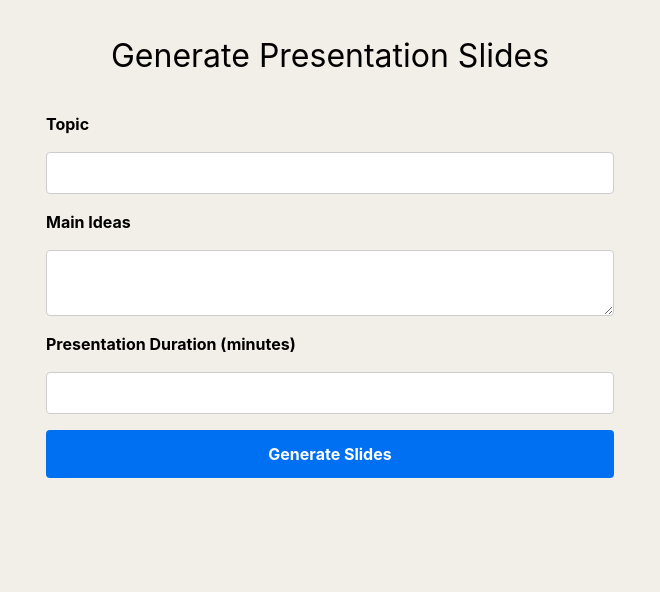
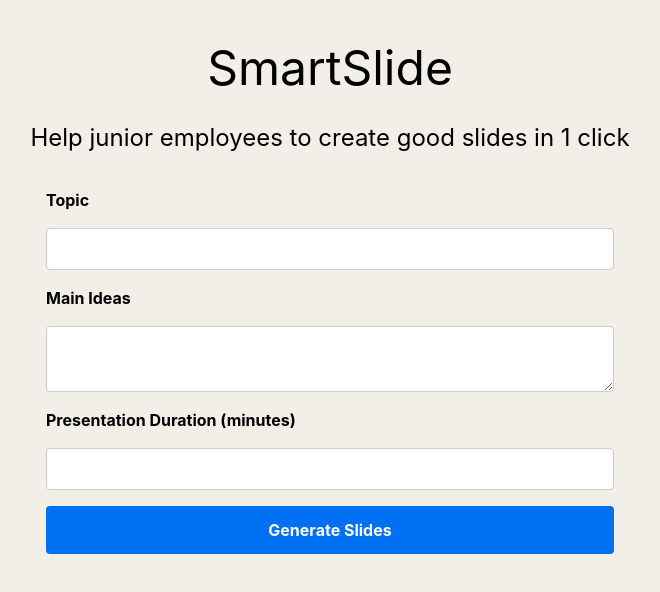
Before and after one commit to haomaaax/smartslide-webapp, a Next.js app: page / in a window 1280 px wide. Shown: the top 592 px of the page, without its empty margins (310-970 px from the left). Built offline with nearby package versions, Linux system fonts and the light colour scheme.

Commit message:
update: title and subtitle

```diff
--- a/pages/index.tsx
+++ b/pages/index.tsx
@@ -37,7 +37,8 @@ const HomePage = () => {
 
   return (
     <div className="container">
-      <h1>Generate Presentation Slides</h1>
+      <h1>SmartSlide</h1>
+      <h3>Help junior employees to create good slides in 1 click</h3>
       <PresentationForm onSubmit={handleFormSubmit} />
       {slides.length > 0 && (
         <div>
--- a/styles/globals.css
+++ b/styles/globals.css
@@ -29,10 +29,17 @@ body {
 }
 
 h1 {
-  font-size: 2rem;
+  font-size: 3rem;
   margin-bottom: 1rem;
   text-align: center;
 }
+
+h3 {
+  font-size: 1.5rem;
+  margin-bottom: 1rem;
+  text-align: center;
+}
+
 
 @media (max-width: 768px) {
   .container {
@@ -40,6 +47,10 @@ h1 {
   }
 
   h1 {
+    font-size: 2rem;
+  }
+
+  h3 {
     font-size: 1.5rem;
   }
 }
```
